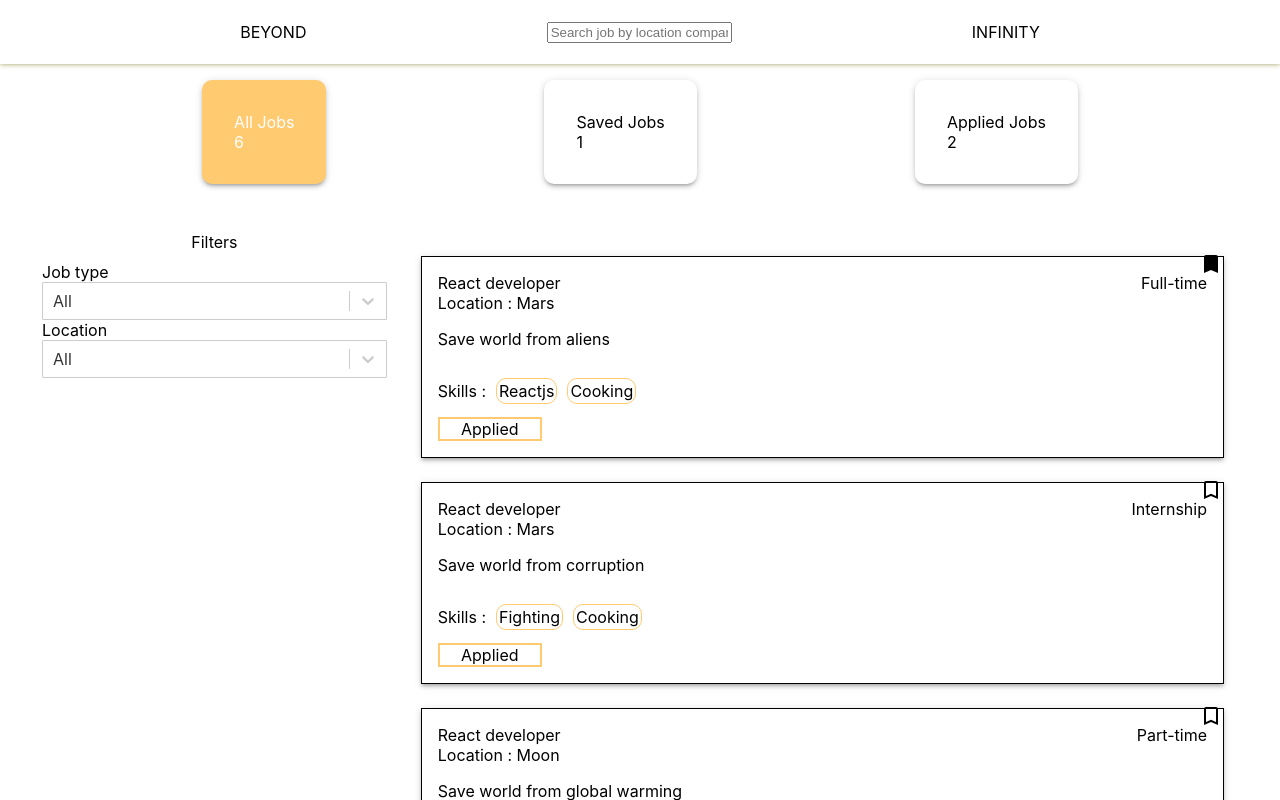
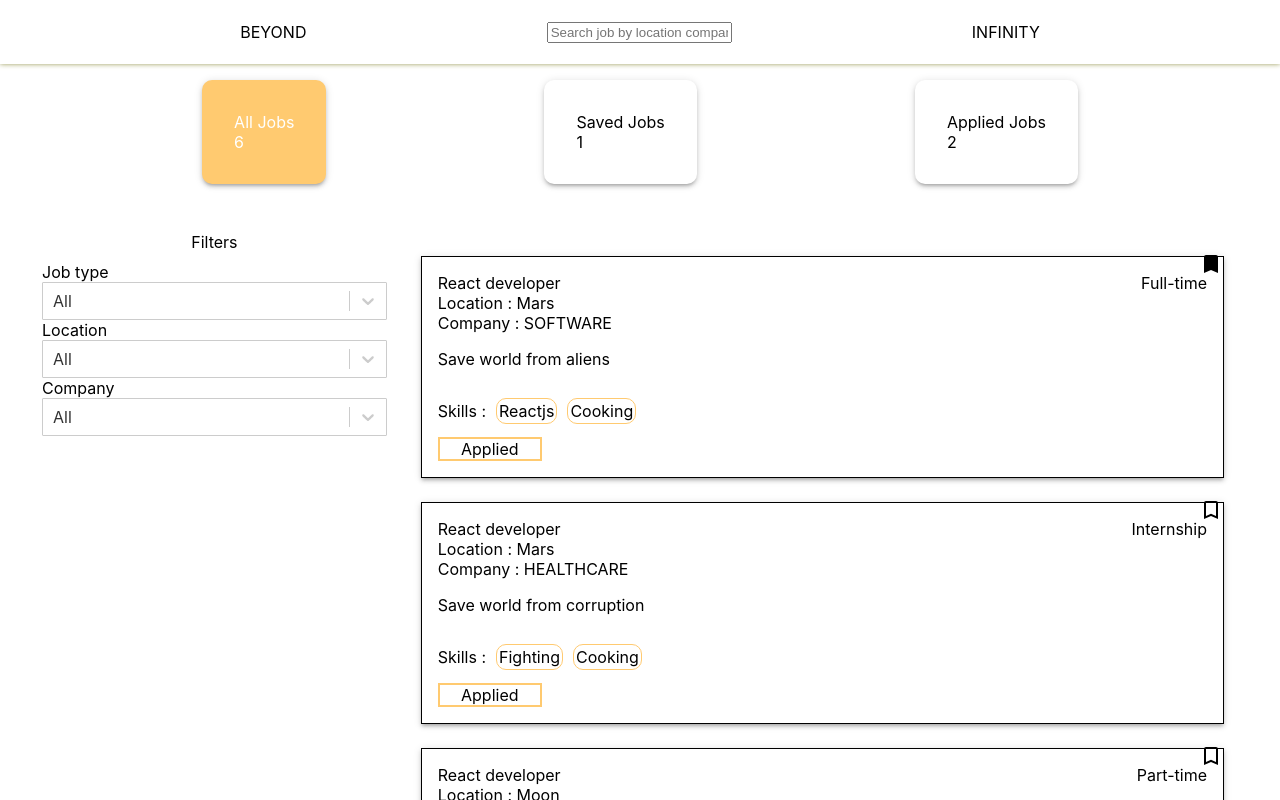
Before and after one commit to CHANDRAMOHANnegi/To-infinity-and-beyond, a React (Create React App) app: page / in a window 1280 px wide. Shown: the top 800 px of the page. Built offline with nearby package versions, Linux system fonts and the light colour scheme.

Commit message:
company filter

```diff
--- a/src/components/Filter.js
+++ b/src/components/Filter.js
@@ -19,6 +19,13 @@ function Filter({ updateFilterRequest, appliedFilters }) {
         { label: "Earth", value: "Earth" },
         { label: 'Mars', value: 'Mars' },
         { label: "Moon", value: "Moon" },
+    ];
+
+    const companyOption = [
+        { label: "All", value: "All" },
+        { label: "SOFTWARE", value: "SOFTWARE" },
+        { label: "HEALTHCARE", value: "HEALTHCARE" },
+        { label: 'SPACE-FORCE', value: 'SPACE-FORCE' },
     ];
 
     const themeselect = theme => ({
@@ -76,6 +83,18 @@ function Filter({ updateFilterRequest, appliedFilters }) {
                         theme={themeselect}
                     />
                 </div>
+
+                <div className={'filter'}>
+                    <div>Company</div>
+                    <ReactSelect
+                        name={"company"}
+                        disableUnderline={true}
+                        onChange={(opt) => handleChange(opt, 'company')}
+                        value={companyOption.find(el => el.value === preferences.company)}
+                        options={companyOption}
+                        theme={themeselect}
+                    />
+                </div>
             </div>
         </div>
     );
--- a/src/data/jobs.json
+++ b/src/data/jobs.json
@@ -19,7 +19,8 @@
             4
         ],
         "job_id": 1,
-        "salary": 20
+        "salary": 20,
+        "company": "SOFTWARE"
     },
     {
         "job_name": "React developer",
@@ -41,7 +42,8 @@
             4
         ],
         "job_id": 2,
-        "salary": 30
+        "salary": 30,
+        "company": "HEALTHCARE"
     },
     {
         "job_name": "React developer",
@@ -63,7 +65,8 @@
             4
         ],
         "job_id": 3,
-        "salary": 40
+        "salary": 40,
+        "company": "HEALTHCARE"
     },
     {
         "job_name": "React developer",
@@ -85,7 +88,8 @@
             4
         ],
         "job_id": 4,
-        "salary": 50
+        "salary": 50,
+        "company": "SPACE FORCE"
     },
     {
         "job_name": "React developer",
@@ -107,7 +111,8 @@
             4
         ],
         "job_id": 5,
-        "salary": 60
+        "salary": 60,
+        "company": "SOFTWARE"
     },
     {
         "job_name": "React developer",
@@ -129,6 +134,7 @@
             4
         ],
         "job_id": 6,
-        "salary": 70
+        "salary": 70,
+        "company": "SPACE FORCE"
     }
 ]
--- a/src/modules/jobs/index.js
+++ b/src/modules/jobs/index.js
@@ -18,10 +18,11 @@ function Jobs({
     const [jobs, setJobs] = useState(alljobs);
 
     useEffect(() => {
-        const { job_type, job_location } = appliedFilters;
+        const { job_type, job_location, company } = appliedFilters;
         const newJobs = alljobs.filter(job => {
             return (job_location == "All" || job.job_location == job_location)
                 && (job_type == "All" || job.job_type == job_type)
+                && (company == "All" || job.company == company)
         });
         setJobs(newJobs);
     }, [appliedFilters, alljobs]);
--- a/src/modules/jobs/redux/reducer.js
+++ b/src/modules/jobs/redux/reducer.js
@@ -10,6 +10,7 @@ const initialState = {
     filters: {
         job_type: "All",
         job_location: "All",
+        company:"All"
     },
     message: ""
 };
--- a/src/modules/jobs/screens/Job.js
+++ b/src/modules/jobs/screens/Job.js
@@ -8,7 +8,7 @@ function Job({
         skill_required,
         job_location,
         job_type,
-        job_descrition
+        job_descrition,company,
     }, isSaved, isApplied, unSaveJobRequest, saveJobRequest, applyJobRequest }) {
 
     const toggleBookMark = () => {
@@ -30,6 +30,7 @@ function Job({
             </div>
             <div className="job_title"><div>{job_name}</div><div>{job_type}</div></div>
             <div>{`Location : ${job_location}`}</div>
+            <div>{`Company : ${company}`}</div>
             <div><p>{job_descrition}</p></div>
             <div className="skills">
                 <div style={{ marginRight: '10px' }}>Skills :</div>
```
